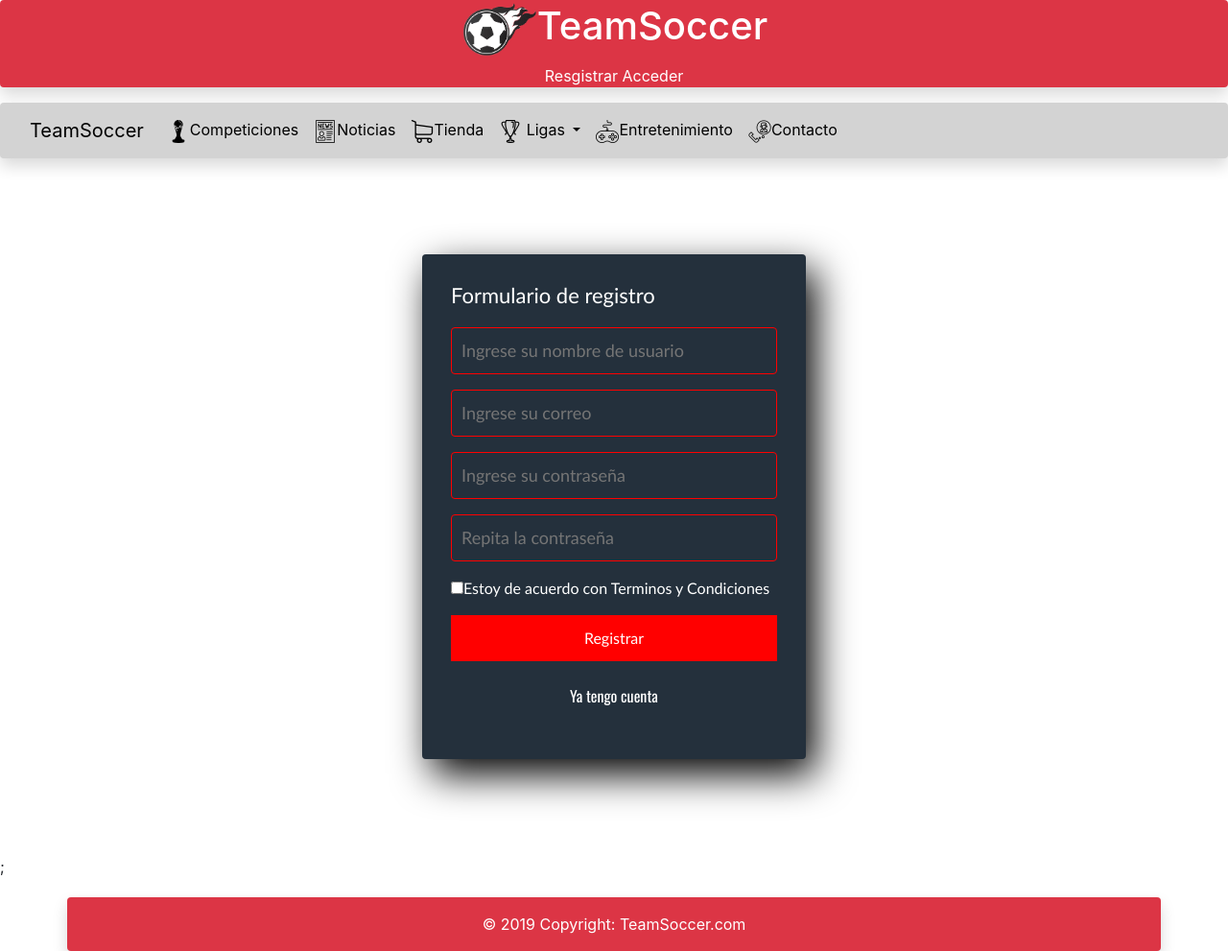
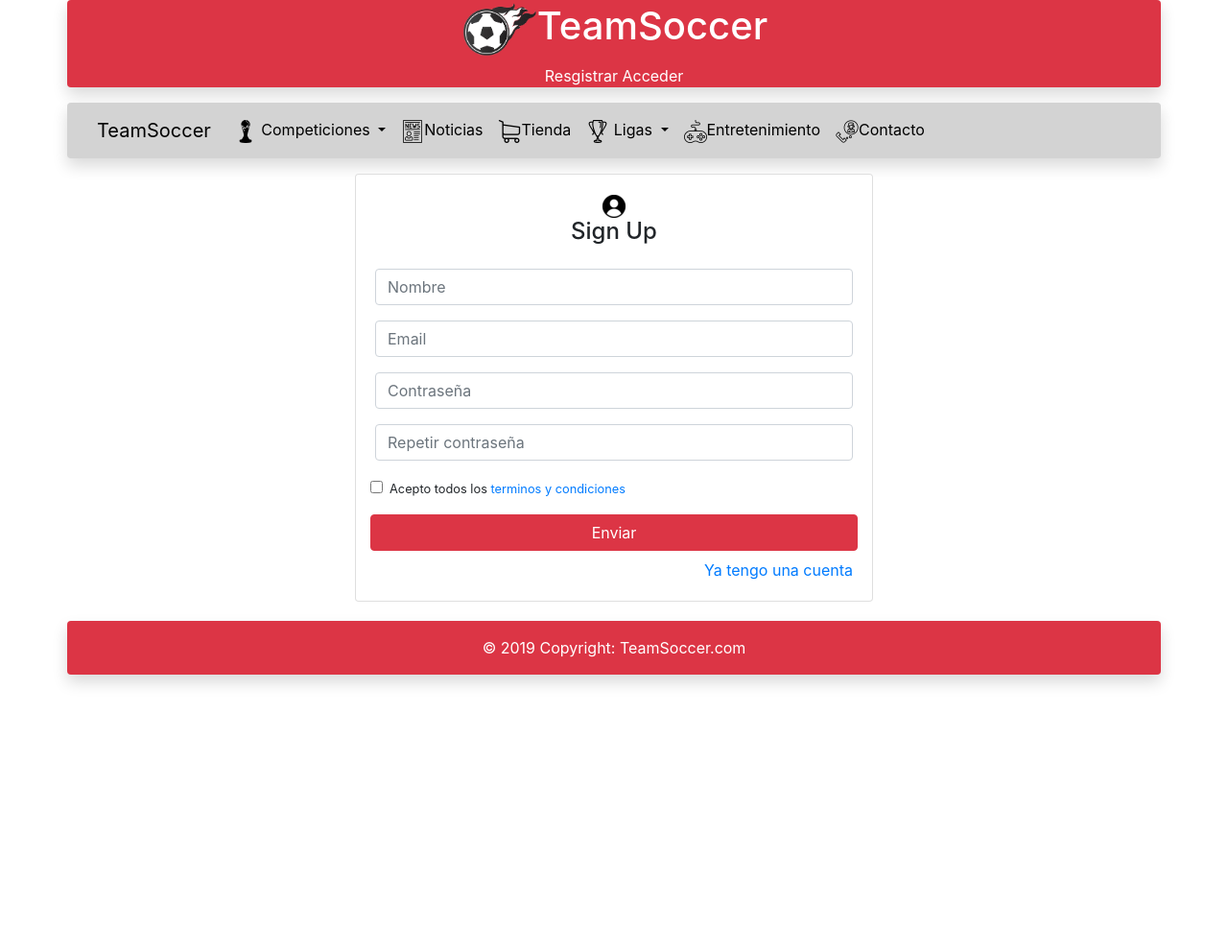
Before and after one commit to antonio0354/TeamSoccer, a PHP site: page /registro.php in a window 1280 px wide. Shown: the whole page at 96% size. After the commit the page ends 714 px from the top, so only its background shows below. Run offline with PHP 8.4, Linux system fonts and the light colour scheme; data that the repository does not hold is empty.

Commit message:
parteEnrique

```diff
--- a/Proyecto/frameworkTeamSoccer/includes/bodyRegistro.php
+++ b/Proyecto/frameworkTeamSoccer/includes/bodyRegistro.php
@@ -1,13 +1,52 @@
+<div class="container">
+	<div class="row text-center">
+	    <div class="col-md-6 offset-md-3">
+	        <div class="card">
+	            <div class="card-body">
+	                <div>
+                            <img src="iconos/usuario.png">
+	                </div>
+	                <div>
+	                    <h4>Sign Up</h4>
+	                </div>
+	                <div class="login-form mt-4">
+	                    <form>
+                        <div class="form-row">
+                            <div class="form-group col-md-12">
+                              <input name="nombre" placeholder="Nombre" class="form-control" type="text">
+                            </div>
+                            <div class="form-group col-md-12">
+                              <input type="email" class="form-control" placeholder="Email">
+                            </div>
+                            <div class="form-group col-md-12">
+                                <input type="password" class="form-control"  placeholder="Contraseña">
+                            </div>
+                             <div class="form-group col-md-12">
+                                 <input type="password" class="form-control"  placeholder="Repetir contraseña">
+                            </div>
+                          </div>
+                         <div class="form-row">
+                        <div class="form-group">
+                                <div class="form-check">
+                                  <input class="form-check-input" type="checkbox" value="">
+                                  <label class="form-check-label" for="updatecheck1">
+                                    <small>Acepto todos los <a href="#">terminos y condiciones </a></small>
 
-<div class="container">
-<form class="form-register" action="acceso.php">
-    <h4>Formulario de registro</h4>
-  <input class="controls" type="text" name="nombres" id="nombres" placeholder="Ingrese su nombre de usuario">
-  <input class="controls" type="email" name="correo" id="correo" placeholder="Ingrese su correo">
-  <input class="controls" type="password" name="contraseña" id="contraseña" placeholder="Ingrese su contraseña">
-  <input class="controls" type="password" name="contraseña2" id="contraseña2" placeholder="Repita la contraseña">
-  <input type="checkbox">Estoy de acuerdo con <a href="#"> Terminos y Condiciones</a>
-  <input class="boton" type="submit" name="registrar" value="Registrar">
-  <p><a href="acceso.php">Ya tengo cuenta</a></p>
-</form>
+                                  </label>
+                                </div>
+                              </div>
+                    </div>
+
+                        <div class="form-row">
+                            <button type="button" class="btn btn-danger btn-block">Enviar</button>
+                        </div>
+                    </form>
+	                </div>
+	                <div class="text-right mt-2">
+	                    <a href="acceso.php">Ya tengo una cuenta </a>
+	                </div>
+	            </div>
+	        </div>
+	    </div>
+	</div>
 </div>
--- a/Proyecto/frameworkTeamSoccer/includes/nav.php
+++ b/Proyecto/frameworkTeamSoccer/includes/nav.php
@@ -12,9 +12,18 @@
                 </button>
                 <div class="collapse navbar-collapse ml-auto" id="collapsibleNavbar">
                     <ul class="navbar-nav ">
-                        <li class="nav-item">
-                            <a class="nav-link" href="#"><img
-                                    src="iconos/trofeo-de-futbol.png">Competiciones</a>
+                    <li class="nav-item dropdown">
+                            <a class="nav-link dropdown-toggle" href="#" id="navbardrop" data-toggle="dropdown"><img
+                                    src="iconos/trofeo-de-futbol.png">
+                                Competiciones
+                            </a>
+                            <div class="dropdown-menu">
+                                <a class="dropdown-item" href="championsleague.php">Champions League</a>
+                                <a class="dropdown-item" href="#">Europa League</a>
+                                <a class="dropdown-item" href="#">Copa América</a>
+                                <a class="dropdown-item" href="#">Mundial</a>
+                                <a class="dropdown-item" href="#">Eurocopa</a>
+                            </div>
                         </li>
                         <li class="nav-item">
                             <a class="nav-link" href="#"><img src="iconos/periodico.png">Noticias</a>
--- a/Proyecto/frameworkTeamSoccer/index.php
+++ b/Proyecto/frameworkTeamSoccer/index.php
@@ -1,4 +1,3 @@
-
 <!DOCTYPE html>
 <html>
     <head>
@@ -6,7 +5,6 @@
     </head>
     <body>
         <div class="container">
-
 
             <div class="row">
                 <?php include("includes/design-top.php"); ?>
--- a/Proyecto/frameworkTeamSoccer/registro.php
+++ b/Proyecto/frameworkTeamSoccer/registro.php
@@ -4,14 +4,23 @@
         <?php include("includes/head-tag-contents.php"); ?>
     </head>
     <body>
-
-        <?php include("includes/design-top.php"); ?>
-        <?php include("includes/nav.php"); ?>
-
-        <?php include ("includes/bodyRegistro.php")?>;
+        <div class="container">
 
 
-        <?php include("includes/footer.php"); ?>
+            <div class="row">
+                <?php include("includes/design-top.php"); ?>
+            </div>
+            <div class="row">
+                <?php include("includes/nav.php"); ?>
+            </div>
+            <div class="row text-center">
+                <?php include("includes/bodyRegistro.php"); ?>
+            </div>
 
+            <div class="row">
+                <?php include("includes/footer.php"); ?>
+            </div>
+
+        </div>
     </body>
 </html>
```
Also changed, not shown: Proyecto/frameworkTeamSoccer/acceso.php (+13 -9 lines), Proyecto/frameworkTeamSoccer/contacto.php (+13 -7 lines), Proyecto/frameworkTeamSoccer/includes/bodyAcceso.php (+31 -9 lines), Proyecto/frameworkTeamSoccer/includes/bodyContacto.php (+10 -12 lines), Proyecto/frameworkTeamSoccer/recuperacion.php (deleted, +0 -18 lines).
